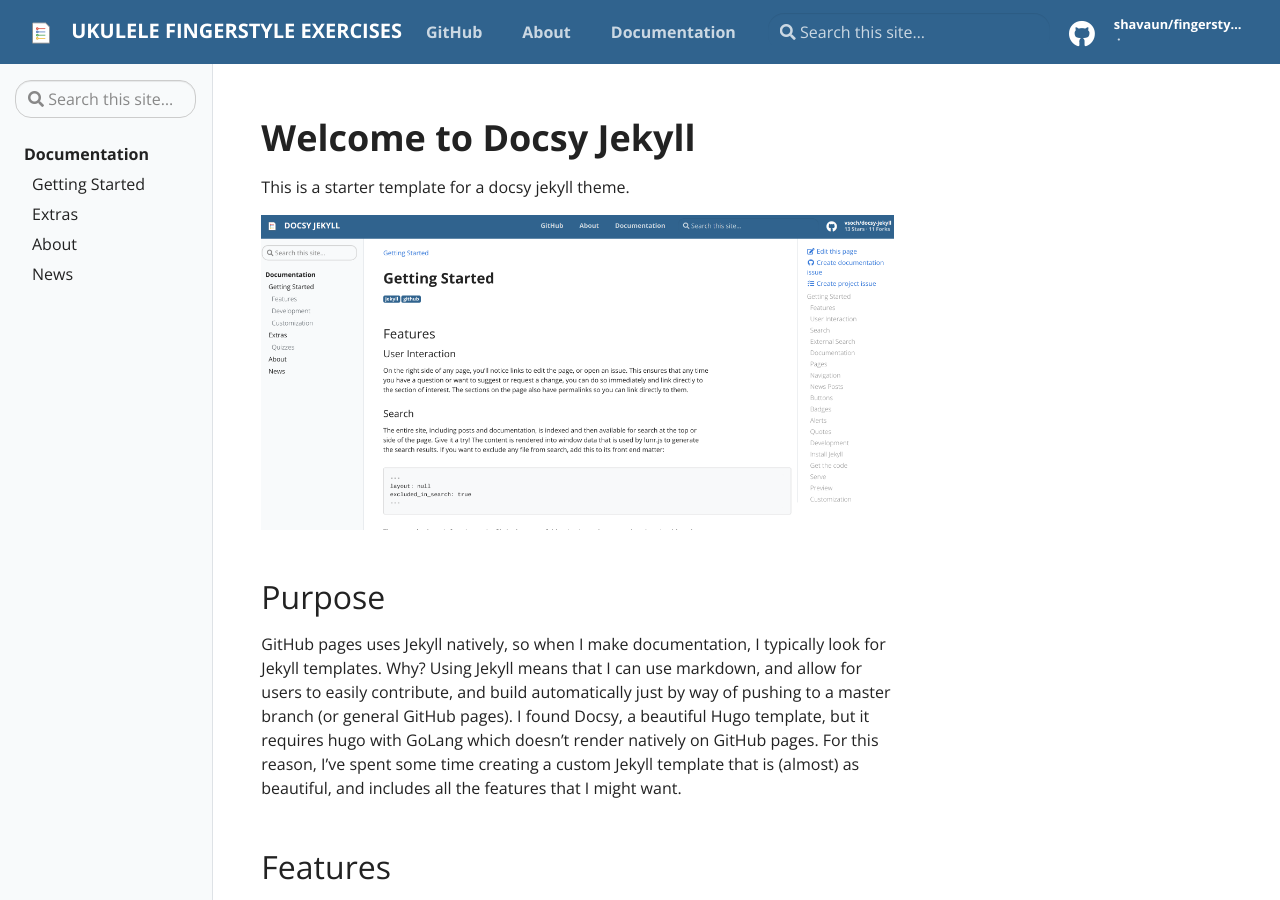
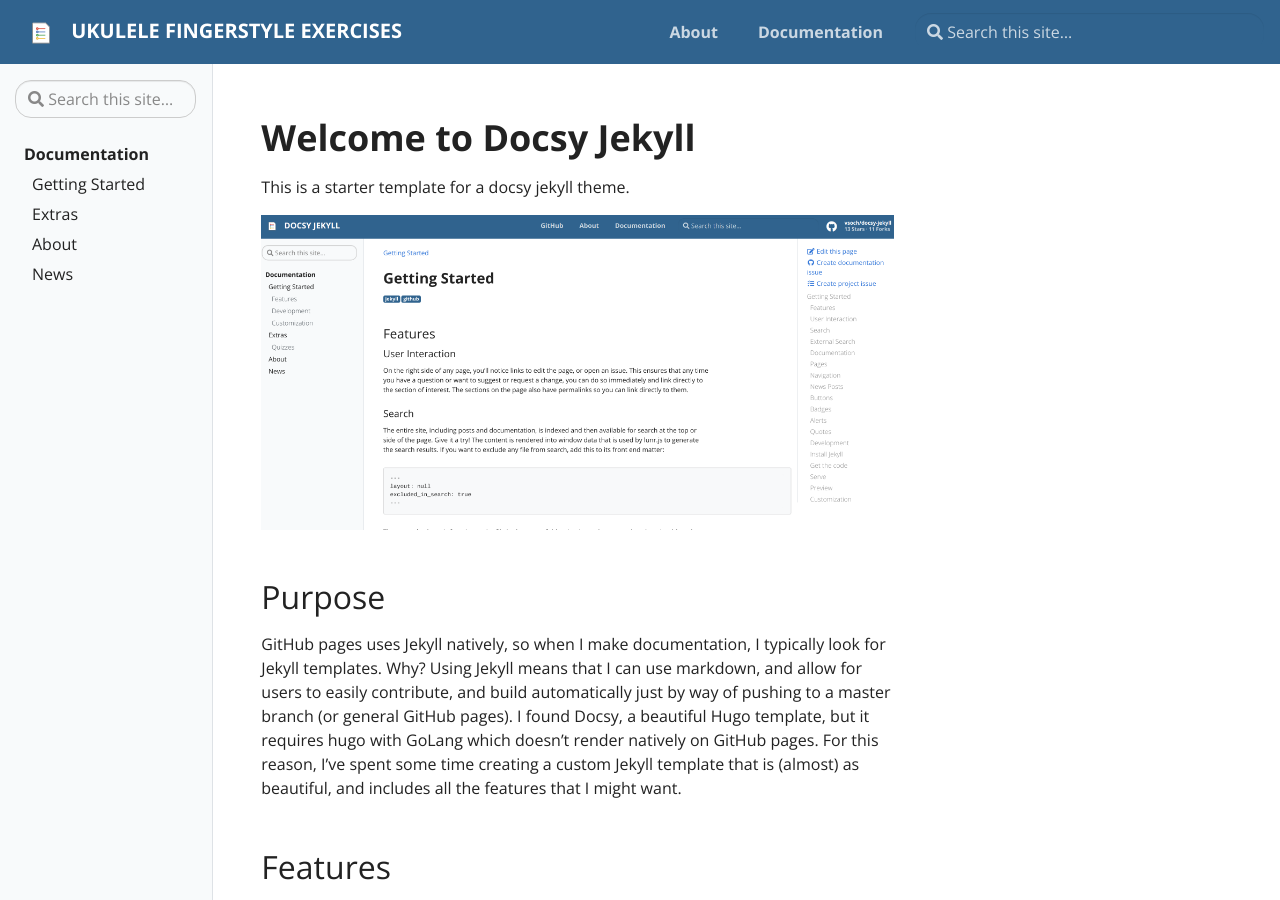
Before and after one commit to shavaun/fingerstyleukulele, a Jekyll site: the page built from pages/index.md, in a window 1280 px wide and 900 px high. Built offline with Jekyll 4.4.1, drawn with Linux system fonts in a browser that asks for light colours.

Commit message:
Update header.html

```diff
--- a/_includes/header.html
+++ b/_includes/header.html
@@ -4,10 +4,7 @@
         <span class="navbar-logo"></span>{% include logo.svg %}<span class="text-uppercase font-weight-bold">{{ site.title }}</span>
      </a>
   	<div class="td-navbar-nav-scroll ml-md-auto" id="main_navbar">
-		<ul class="navbar-nav mt-2 mt-lg-0">{% if site.repo %}
-			<li class="nav-item mr-4 mb-2 mb-lg-0">
-                            <a class="nav-link" href="{{ site.repo }}" target="_blank"><span>GitHub</span></a>
-			</li>{% endif %}{% for link in site.data.navigation %}
+  		<ul class="navbar-nav mt-2 mt-lg-0">{% for link in site.data.navigation %}
   			<li class="nav-item mr-4 mb-2 mb-lg-0">
             <a class="nav-link" href="{% if link.url %}{{ site.baseurl }}/{{ link.url }}{% else %}{{ link.external_url }}{% endif %}" ><span>{{ link.title }}</span></a>
   			</li>{% endfor %}
@@ -16,17 +13,6 @@
   	<div class="navbar-nav d-none d-lg-block">
       <input type="search" class="form-control td-search-input" placeholder="&#xf002 Search this site…" aria-label="Search this site…" autocomplete="off">
     </div>
-
-	<div class="navbar-nav d-none d-lg-block">
-          <a class="gh-source" data-gh-source="github" href="{{ site.repo }}" title="Go to repository" data-md-state="done">
-          <div class="gh-source__repository">
-            <i class="fab fa fa-github fa-2x" style='padding-right:20px; float:left; margin-top:5px'></i>
-            {{ site.github_user }}/{{ site.github_repo }}
-          <ul class="gh-source__facts"><li class="gh-source__fact" id='stars'></li><li id="forks" class="gh-source__fact"></li></ul></div></a>
-        </div>
-      </div>
-
-
   </nav>
 </header>
 
```
Lines whose indentation alone changed are shown as unchanged.
